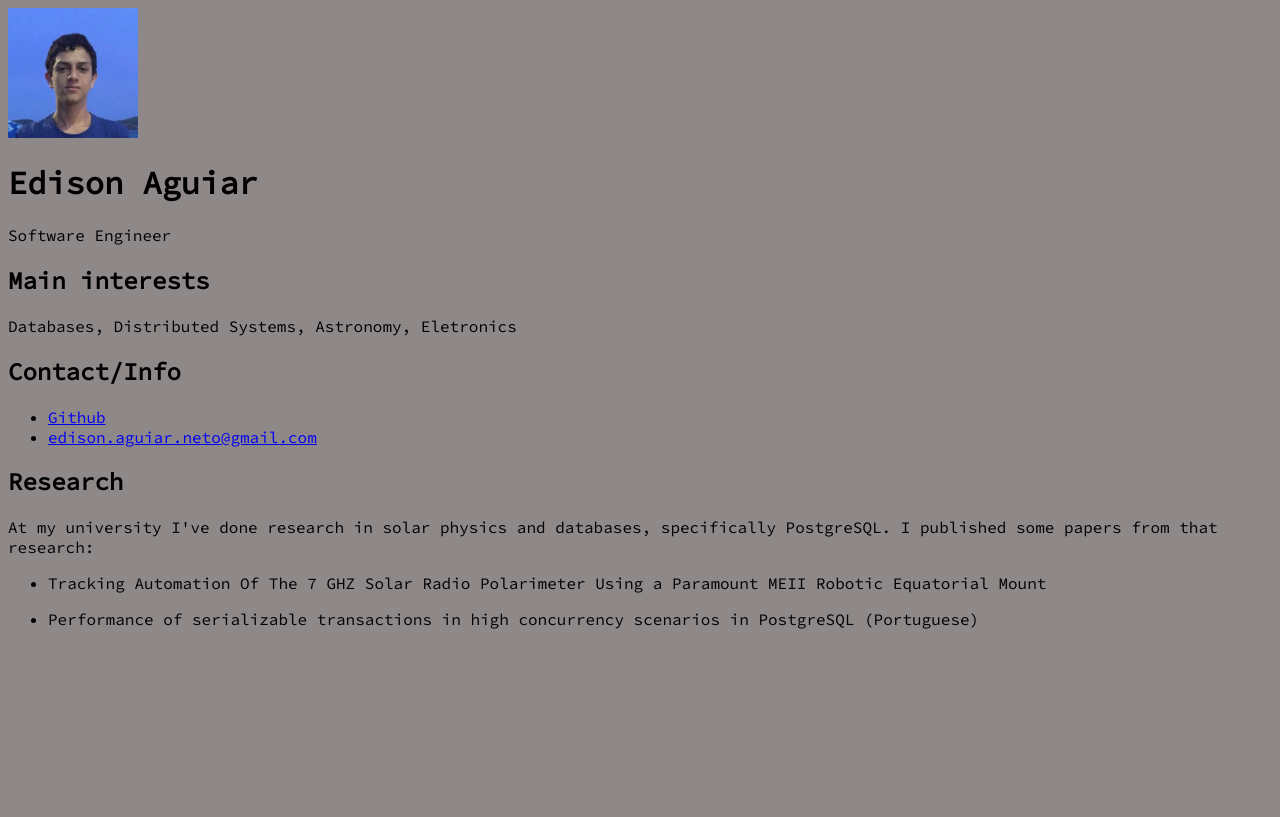
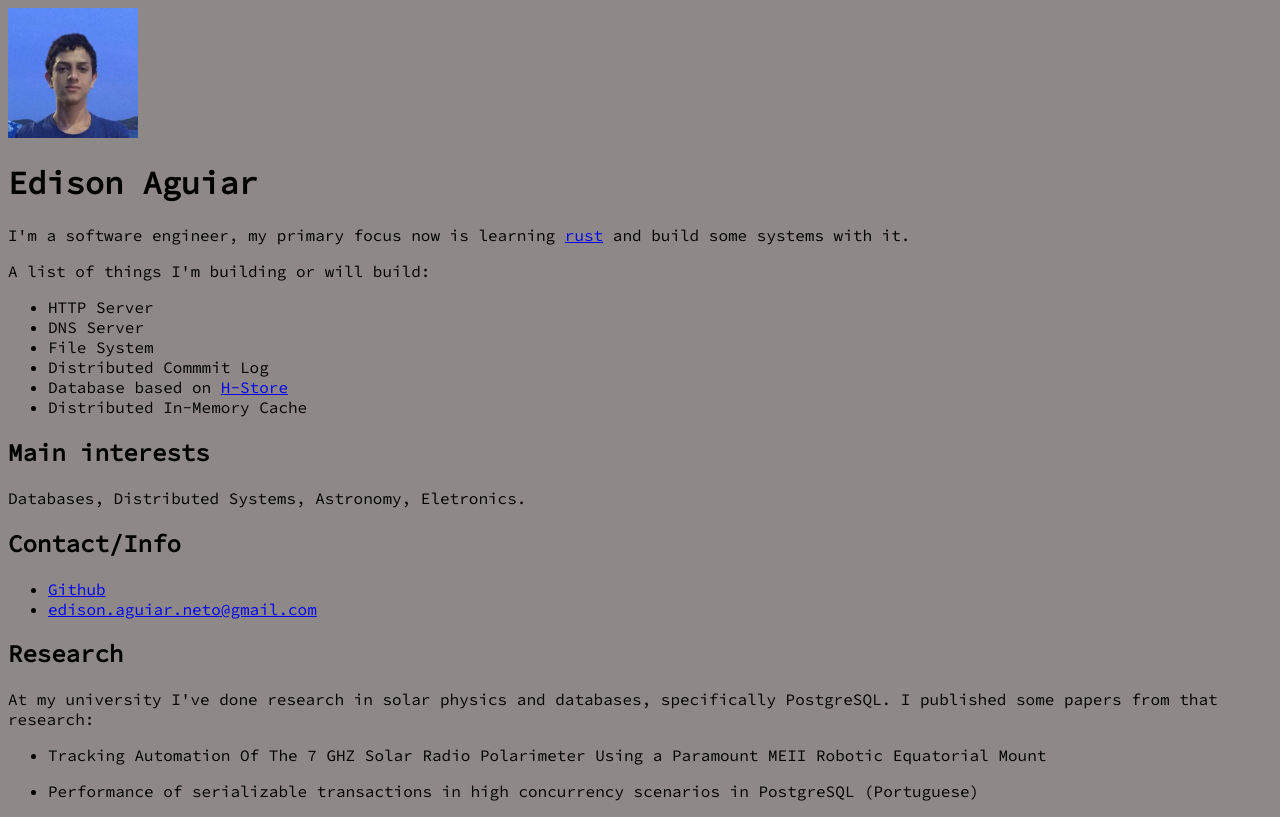
Before and after one commit to eaneto/eaneto.dev, a Next.js app: page / in a window 1280 px wide. Built offline with nearby package versions, Linux system fonts and the light colour scheme.

Commit message:
Add rust projects

```diff
--- a/pages/index.js
+++ b/pages/index.js
@@ -27,11 +27,20 @@ export default function Home() {
 
         <div>
           <p>
-            Software Engineer
+            I'm a software engineer, my primary focus now is learning <a href="https://www.rust-lang.org/">rust</a> and build some systems with it.
           </p>
+          A list of things I'm building or will build:
+          <ul>
+            <li>HTTP Server</li>
+            <li>DNS Server</li>
+            <li>File System</li>
+            <li>Distributed Commmit Log</li>
+            <li>Database based on <a href="https://hstore.cs.brown.edu/">H-Store</a></li>
+            <li>Distributed In-Memory Cache</li>
+          </ul>
 
           <h2>Main interests</h2>
-          <p>Databases, Distributed Systems, Astronomy, Eletronics</p>
+          <p>Databases, Distributed Systems, Astronomy, Eletronics.</p>
 
           <h2>Contact/Info</h2>
           <ul>
```
